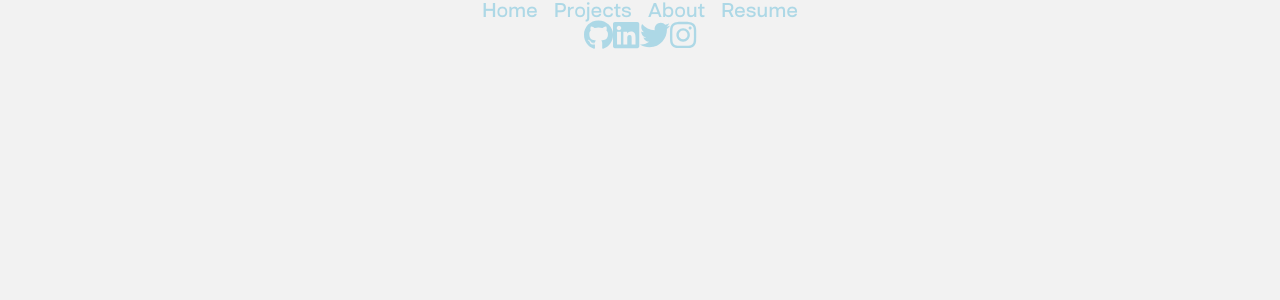
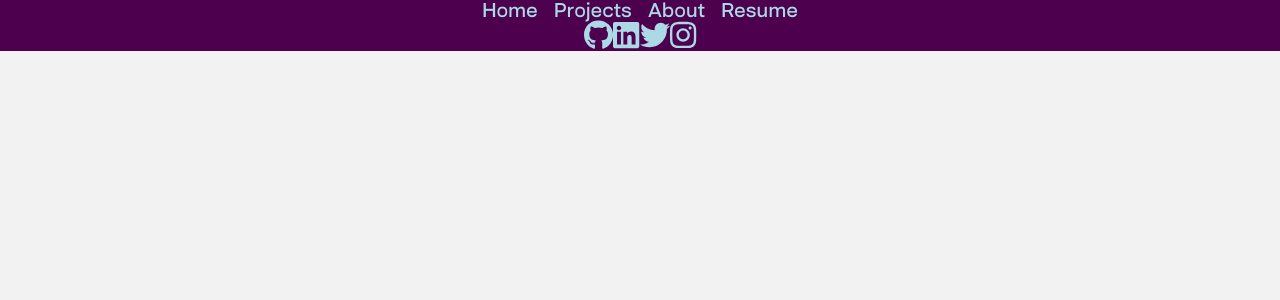
Before and after one commit to franco-ortega/portfolio-two, a Next.js app: page / in a window 1280 px wide. Both pictures are taken after a click on the button "Welcome". Shown: the top 300 px of the page. Built offline with nearby package versions, Linux system fonts and the light colour scheme.

Commit message:
add bgcolor to nav bar children

```diff
--- a/components/navs/PortfolioNav.module.scss
+++ b/components/navs/PortfolioNav.module.scss
@@ -1,4 +1,6 @@
 .PortfolioNav {
+  background-color: var(--color-dark);
+
   ul {
     display: flex;
     flex-direction: row;
--- a/components/navs/SocialNav.module.scss
+++ b/components/navs/SocialNav.module.scss
@@ -1,4 +1,6 @@
 .SocialNav {
+  background-color: var(--color-dark);
+
   display: flex;
   flex-direction: row;
   justify-content: center;
```
